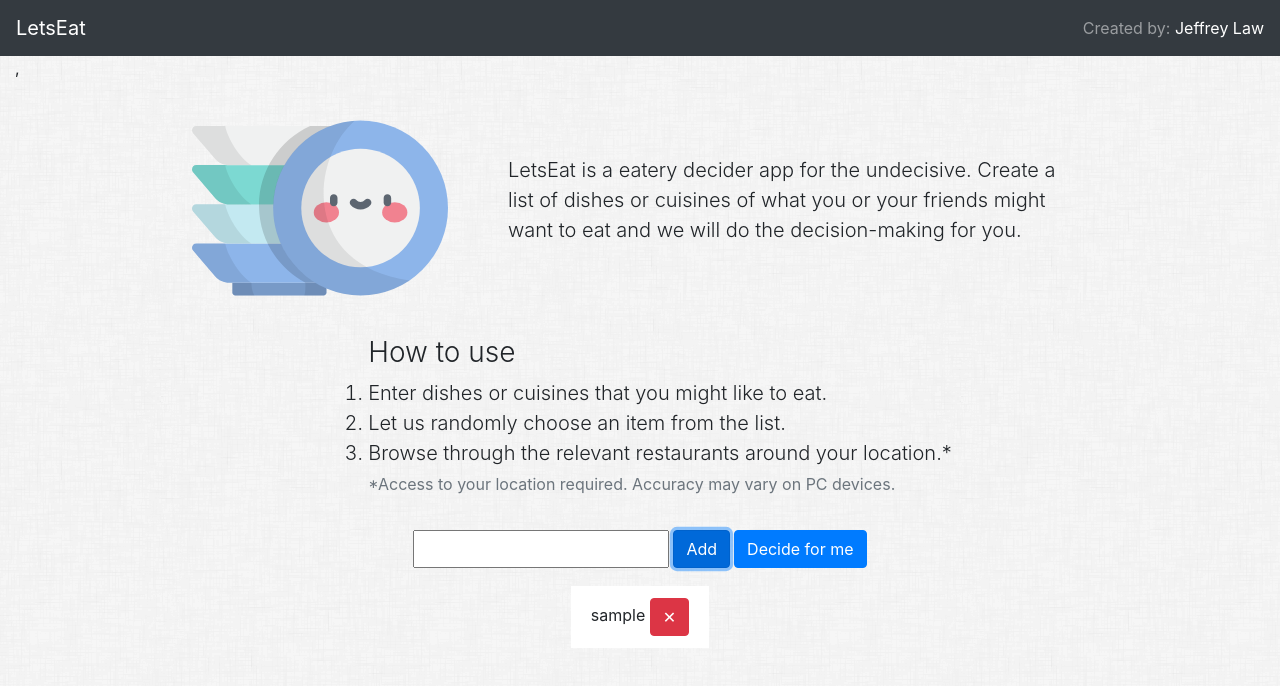
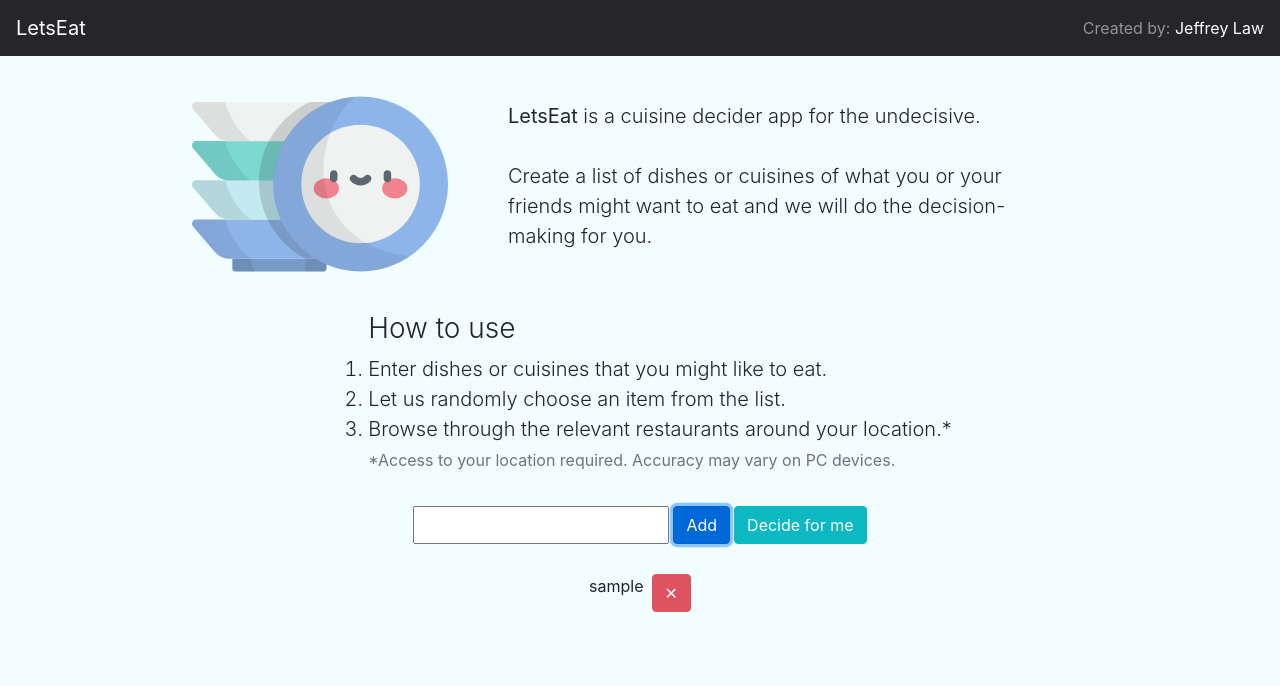
Before and after one commit to jeffreylaw/LetsEat, a React (Create React App) app: page / in a window 1280 px wide. Both pictures are taken after typing "Sample" into the empty fields and a click on the button "Add". Shown: the top 686 px of the page. Built offline with nearby package versions, Linux system fonts and the light colour scheme.

Commit message:
Added scrolling component, reinforced integrity of searches, changed bg and button colors

```diff
--- a/src/App.js
+++ b/src/App.js
@@ -4,14 +4,10 @@ import Notification from './components/Notification'
 import RestaurantList from './components/RestaurantList'
 import AddItems from './components/AddItems'
 import Tutorial from './components/Tutorial'
+import Slider from './components/Slider'
 import restaurantService from './services/restaurants'
 import Loader from 'react-loader-spinner'
 import { Navbar, Button, Row, Container } from 'react-bootstrap'
-// import Button from 'react-bootstrap/Button'
-// import Navbar from 'react-bootstrap/Navbar'
-// import Row from 'react-bootstrap/Row'
-// import Container from 'react-bootstrap/Container'
-
 
 const App = () => {
   const [foodList, setFoodList] = useState([])
@@ -28,6 +24,7 @@ const App = () => {
   const addItemsRef = useRef()
   const restaurantsRef = useRef()
   const tutorialRef = useRef()
+  const [spinning, setSpinning] = useState(false)
 
   useEffect(() => {
     if (chosenFood && coordinates.latitude && coordinates.longitude) {
@@ -40,7 +37,12 @@ const App = () => {
             delete obj.restaurant.apikey
             return obj.restaurant
           })
-          if (restaurantsData.length === 0) {
+          if (startingIndex > 0 && restaurantsData.length === 0) {
+              setResponseMessage(`No more restaurants found with the keyword: ${chosenFood}`)
+              setTimeout(() => {
+                setResponseMessage(null)
+              }, 2000)
+          } else if (restaurantsData.length === 0) {
             setResponseMessage(`No restaurants found with the keyword: ${chosenFood}`)
             setTimeout(() => {
               setResponseMessage(null)
@@ -57,8 +59,10 @@ const App = () => {
         .catch((error) => {
           setErrorMessage(`Error: ${errorMessage}`)
           setTimeout(() => {
+            setLoading(false)
             setErrorMessage(null)
-          }, 3000)        })
+          }, 3000)
+        })
       }
       getRestaurants()
     }
@@ -73,11 +77,25 @@ const App = () => {
     const newFoodItem = foodInput.toLowerCase().trim()
     setShowFoodList(true)
     setFoodInput('')
+    if (newFoodItem.length < 3) {
+      setResponseMessage('Item name must be longer than 2 characters')
+      setTimeout(() => {
+        setResponseMessage(null)
+      }, 1000)
+      return
+    }
+    if (newFoodItem.includes('&')) {
+      setResponseMessage('Item name cannot contain & character')
+      setTimeout(() => {
+        setResponseMessage(null)
+      }, 1000)
+      return
+    }
     if (foodList.includes(newFoodItem)) {
       setResponseMessage('Food item is already in the list')
       setTimeout(() => {
         setResponseMessage(null)
-      }, 3000)
+      }, 1000)
     }
     if (!foodList.includes(newFoodItem) && newFoodItem.length > 0) {
       setFoodList(foodList.concat(newFoodItem))
@@ -85,16 +103,25 @@ const App = () => {
   }
 
   const handleChooseButton = () => {
+    if (foodList.length === 0) {
+      setResponseMessage(`No items added`)
+      setTimeout(() => {
+        setResponseMessage(null)
+      }, 2000)
+      return
+    }
     if (!locationSet()) {
       handleSetLocation()
     }
     setShowFoodList(false)
-    setFoodList([])
-    setChosenFood(foodList[Math.floor(Math.random() * foodList.length)])
+    setSpinning(true)
+    // setFoodList([])
+    // setChosenFood(foodList[Math.floor(Math.random() * foodList.length)])
   }
 
   const newSearch = () => {
     setRestaurantList([])
+    setStartingIndex(0)
     setFoodList([])
     setChosenFood('')
     setShowFoodList(true)
@@ -194,10 +221,7 @@ const App = () => {
             </Navbar.Collapse>
           </Navbar.Collapse>
         </Navbar>
-
-
       <Container fluid>
-        {coordinates.latitude}, {coordinates.longitude}
         <Row className="justify-content-center">
             <Notification message={errorMessage} type='error' />
         </Row>
@@ -205,7 +229,7 @@ const App = () => {
           <Tutorial />
         </Row>
         <Row className="justify-content-center" ref={addItemsRef}>
-          <AddItems restaurantList={restaurantList} newSearch={newSearch} foodInput={foodInput} handleFoodInputChange={handleFoodInputChange} addFoodItem={addFoodItem} handleChooseButton={handleChooseButton} />
+          <AddItems restaurantList={restaurantList} newSearch={newSearch} foodInput={foodInput} handleFoodInputChange={handleFoodInputChange} addFoodItem={addFoodItem} handleChooseButton={handleChooseButton} spinning={spinning} loading={loading} />
         </Row>
         <Row className="justify-content-center mt-2">
           <Notification message={responseMessage} type='error' />
@@ -214,11 +238,14 @@ const App = () => {
           { chosenFood && restaurantList.length > 0 && <h1>It's {chosenFood} time! <img className='birdIcon' src={require('./images/cute.svg')} alt='bird icon' /></h1> }
           <FoodList foodList={showFoodList ? foodList : []} setFoodList={setFoodList} />
         </Row>
+        <Row className="justify-content-center">
+          { spinning && foodList.length > 0 && <Slider foodList={foodList} setChosenFood={setChosenFood} setSpinning={setSpinning} setFoodList={setFoodList} /> }
+        </Row>
       </Container>
 
       <Container fluid>
           <RestaurantList restaurants={restaurantList} coordinates={coordinates} />
-          <Row className="justify-content-center test" ref={restaurantsRef}>
+          <Row className="justify-content-center restaurant-display" ref={restaurantsRef}>
             { loading && <Loader type='Circles' color='#00BFFF' /> }
             { !loading && chosenFood && restaurantList.length > 0 && restaurantList.length !== 100 && <Button onClick={() => setStartingIndex(startingIndex + 20)}>Show more restaurants</Button> }
           <Button style={{ display: (restaurantList.length > 0 && showUpButton) ? 'inline-block' : 'none' }} id="pageUp" onMouseDown={(e) => e.preventDefault()} onClick={() => window.scrollTo({ top: addItemsRef.current.offsetTop - 10, behavior: 'smooth'})}>{'\u27a4'}</Button>
--- a/src/components/AddItems.js
+++ b/src/components/AddItems.js
@@ -2,7 +2,7 @@ import React from 'react'
 import Button from 'react-bootstrap/Button'
 
 
-const AddItems = ({ restaurantList, newSearch, foodInput, handleFoodInputChange, addFoodItem, handleChooseButton}) => {
+const AddItems = ({ restaurantList, newSearch, foodInput, handleFoodInputChange, addFoodItem, handleChooseButton, spinning, loading}) => {
 
     if (restaurantList.length > 0) {
         return <Button onClick={newSearch}>Start new search</Button>
@@ -11,7 +11,7 @@ const AddItems = ({ restaurantList, newSearch, foodInput, handleFoodInputChange,
     return (
         <>
             <input type="text" value={foodInput} onChange={handleFoodInputChange}/>
-            <Button onClick={addFoodItem} className='ml-1'>Add</Button><Button onClick={handleChooseButton} className='ml-1'>Decide for me</Button><br />
+            <Button onClick={addFoodItem} className='ml-1'>Add</Button><Button onClick={handleChooseButton} disabled={spinning || loading} className='ml-1 btn-power-blue'>Decide for me</Button><br />
         </>
     )
 }
--- a/src/components/FoodList.js
+++ b/src/components/FoodList.js
@@ -2,14 +2,9 @@ import React from 'react'
 import Button from 'react-bootstrap/Button'
 
 
-const FoodList = ({foodList, setFoodList}) => {
+const FoodList = ({ foodList, setFoodList }) => {
     const ulStyles = {
         margin: '10px'
-    }
-
-    const liStyles = {
-        // marginTop: '2px',
-        // marginBottom: '2px'
     }
 
     if (foodList.length === 0) {
@@ -20,7 +15,7 @@ const FoodList = ({foodList, setFoodList}) => {
         <div>
             <ul className='list-group list-group-flush' style={ulStyles}>
             {foodList.map(food => {
-                    return <li className='list-group-item' style={liStyles} key={food}>{food} <Button variant="danger" onClick={() => setFoodList(foodList.filter(item => item !== food))}>{'\u2715'}</Button></li>
+                    return <li className='list-group-item list-item text-center' key={food}>{food} <Button className='ml-2 float-right' variant="danger" onClick={() => setFoodList(foodList.filter(item => item !== food))}>{'\u2715'}</Button></li>
             })}
             </ul>
         </div>
--- a/src/components/Restaurant.js
+++ b/src/components/Restaurant.js
@@ -10,7 +10,7 @@ const Restaurant = ({ restaurant, coordinates }) => {
 
     return (
         <Card style={{ width: '18rem', margin: '0 auto' }}>
-            <Card.Img variant="top" src={restaurant.thumb || require('../images/non_existent_image2.jpg') } />
+            <Card.Img variant="top" src={restaurant.thumb || require('../images/non_existent_image2.jpg')} />
             <Card.Body>
                 <Card.Title className='centerText'><a href={restaurant.url} target='_blank' rel='noopener noreferrer'>{restaurant.name}</a></Card.Title>
                 <Card.Subtitle className='text-dark'>{restaurant.location.address}</Card.Subtitle>
--- a/src/components/RestaurantList.js
+++ b/src/components/RestaurantList.js
@@ -5,7 +5,7 @@ import Container from 'react-bootstrap/Container'
 
 
 const RestaurantList = ({ restaurants, coordinates }) => {
-    console.log(restaurants)
+    // console.log(restaurants)
     return (
         <Container fluid>
             <Row className="justify-content-md-center">
--- /dev/null
+++ b/src/components/Slider.js
@@ -0,0 +1,59 @@
+import React, { useEffect, useRef } from 'react'
+
+const Slider = ({foodList, setChosenFood, setSpinning, setFoodList}) => {
+    const sliderRef = useRef(null)
+    let list = [].concat(...Array(10).fill(foodList))
+    // let list = [].concat(foodList).concat(foodList).concat(foodList).concat(foodList).concat(foodList)
+    console.log(list)
+    const randomChosenFood = list[Math.floor(Math.random() * list.length)]
+    // list = [].concat(...Array(4).fill(list))
+    console.log('number of things', list.length, 'randomchosen', randomChosenFood)
+
+    useEffect(() => {
+        const spunCallback = () => {
+            console.log('Callback')
+            setTimeout(() => {
+                setSpinning(false)
+                setChosenFood(randomChosenFood)
+                setFoodList([])
+            }, 1000)
+        }
+
+        sliderRef.current.addEventListener('animationend', spunCallback)
+    }, [setSpinning, setChosenFood, randomChosenFood, setFoodList])
+
+    document.documentElement.style
+    .setProperty('--item-count', list.length)
+
+    document.documentElement.style
+    .setProperty('--chosen-i', list.lastIndexOf(randomChosenFood))
+
+    return (
+        <div className='slider'>
+            <div className='box'>
+                <ul className='sliderList' ref={sliderRef}>
+                    {list.map((food, i) => {
+                        return <li key={i} className='sliderItem'>{food}</li>
+                    })}
+                </ul>
+
+            </div>
+
+        </div>
+    )
+    // return (
+    //     <div className='slider'>
+    //         <div className='box'>
+    //             <ul className='sliderList'>
+    //                 <li className='sliderItem'>One</li>
+    //                 <li className='sliderItem'>Two</li>
+    //                 <li className='sliderItem'>Three</li>
+    //                 <li className='sliderItem'>Four</li>
+    //                 <li className='sliderItem'>Five</li>
+    //             </ul>
+    //         </div>
+    //     </div>
+    // )
+}
+
+export default Slider
--- a/src/components/Tutorial.js
+++ b/src/components/Tutorial.js
@@ -8,11 +8,10 @@ const Tutorial = () => {
 
     return (
         <Container fluid>
-            {/* <h1 className='text-center mt-2 mb-0 display-4'>LetsEat</h1> */}
             <Row className='d-flex flex-column'>
                 <Col className='d-flex flex-sm-row flex-column align-items-center justify-content-center'>
                     <img src={require('../images/dishes.svg')} style={{ width: '16rem', marginRight: '0' }} alt='dishes with smiley face' />
-                    <p className='lead intro-p'>LetsEat is a eatery decider app for the undecisive. Create a list of dishes or cuisines of what you or your friends might want to eat and we will do the decision-making for you.
+                    <p className='lead intro-p'><b>LetsEat</b> is a cuisine decider app for the undecisive.<br/><br/>Create a list of dishes or cuisines of what you or your friends might want to eat and we will do the decision-making for you.
                     </p>
                 </Col>
                 <Col className='d-flex align-items-center justify-content-center lead'>
--- a/src/index.css
+++ b/src/index.css
@@ -1,6 +1,13 @@
+:root {
+  --item-count: 0;
+  --chosen-i: 0;
+}
+
+
 /* Background pattern from Toptal Subtle Patterns */
 body {
-  background-image: url('./images/dust_scratches.png')
+  background-color: rgb(242, 253, 255);
+  /* background-image: url('./images/dust_scratches.png') */
 }
 
 .success {
@@ -23,9 +30,26 @@ body {
   margin-bottom: 10px;
 }
 
-.test {
+.restaurant-display {
   margin: 20px;
   margin-bottom: 60px;
+}
+
+.list-item {
+  background-color: rgb(242, 253, 255);
+}
+
+.btn-power-blue {
+  background-color: #0CB9C2 !important;
+  border-color: #0CB9C2;
+}
+
+.btn-danger {
+  opacity: 0.85;
+}
+
+.navbar {
+  background-color: #26262A !important;
 }
 
 #pageUp {
@@ -59,6 +83,67 @@ body {
   padding-left: 20px;
 }
 
+
+.sliderList {
+  margin: 0;
+  padding: 0;
+  animation: scrollUp 4s .16s 1 forwards;
+}
+
+.slider {
+  height: 100%;
+  display: flex;
+  font-size: 22px;
+  letter-spacing: .05em;
+  text-transform: uppercase;
+}
+
+.box {
+  height: 60px;
+  margin: auto;
+  overflow: hidden;
+  position: relative;
+}
+
+.box::before {
+  top: 0;
+  left: 0;
+  z-index: 1;
+  width: 100%;
+  content: '';
+  height: 30px;
+  position: absolute;
+  background: linear-gradient(180deg, rgba(242, 253, 255, 1), rgba(255,255,255,0));
+}
+
+.box::after {
+  left: 0;
+  bottom: 0;
+  z-index: 1;
+  width: 100%;
+  content: '';
+  height: 30px;
+  position: absolute;
+  background: linear-gradient(180deg, rgba(255,255,255,0), rgba(242, 253, 255, 1));
+}
+
+.sliderItem {
+  opacity: 1;
+  height: 50px;
+  padding: 10px;
+  list-style: none;
+}
+
+@keyframes scrollUp {
+  from {
+    transform: translateY(0);
+  }
+  to {
+    /* transform: translateY(calc((-100% / var(--item-count)) * (var(--item-count) - 1.2))); */
+      transform: translateY(calc(-100% / var(--item-count) *  var(--chosen-i)));
+  }
+}
+
 @media screen and (min-width: 600px) {
   .intro-p {
     width: 30em;
--- a/src/services/restaurants.js
+++ b/src/services/restaurants.js
@@ -1,6 +1,6 @@
 import axios from 'axios'
-const api = "2da08fdb0e253646533d241423c90e16";
-
+// const api = "2da08fdb0e253646533d241423c90e16";
+const api = 'd710754ce67200fb6fb9b5e26139f50e'
 
 const get = async (chosenFood, coordinates, startingIndex) => {
     const response = await axios.get(`https://developers.zomato.com/api/v2.1/search?q=${chosenFood}&start=${startingIndex}&lat=${coordinates.latitude}&lon=${coordinates.longitude}&sort=real_distance&order=desc`,
```
